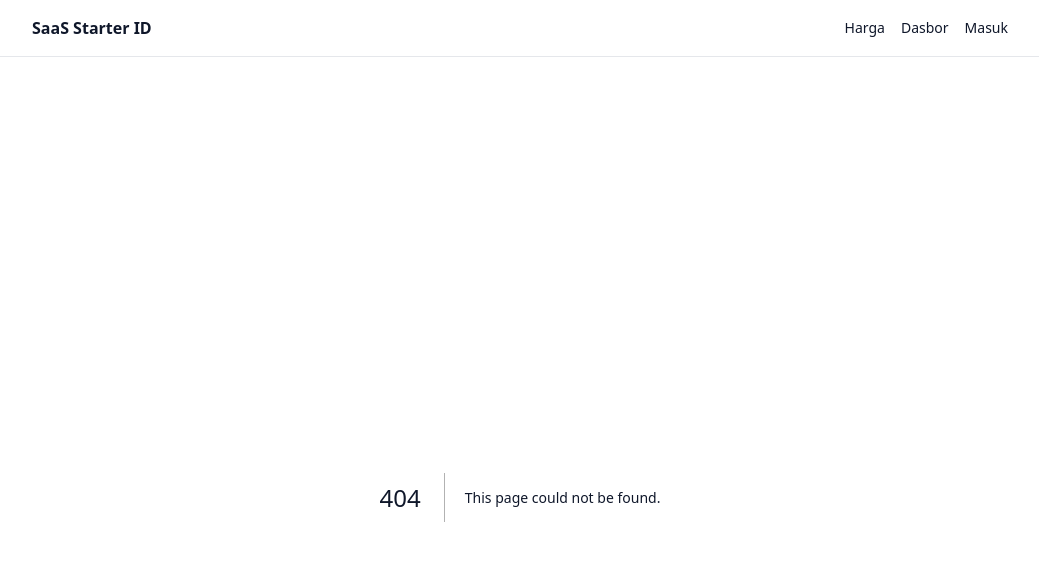
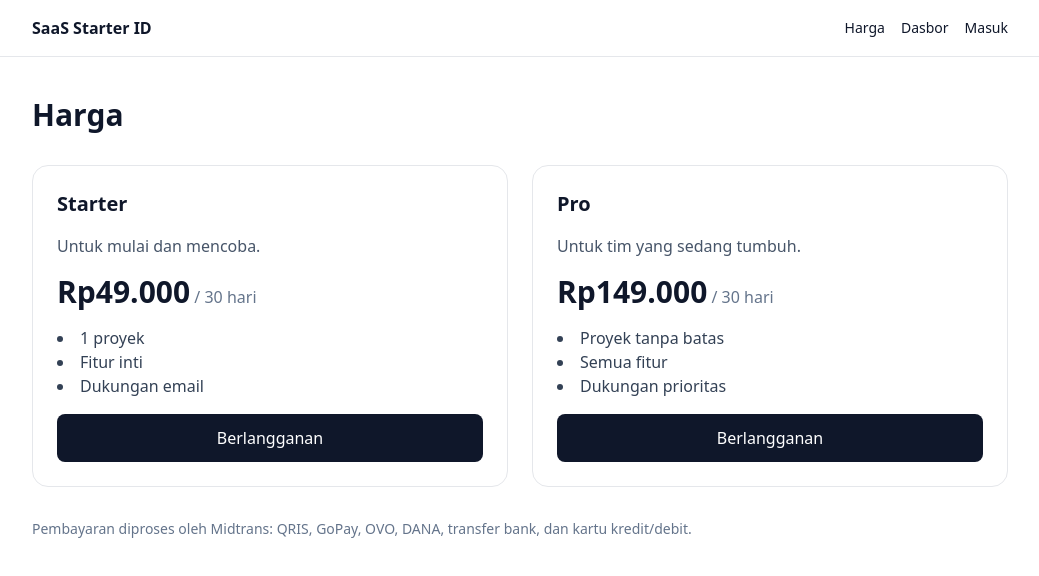
Before and after one commit to ryoangriawan96/saas-starter-id, a Next.js app: page /pricing in a window 1280 px wide. Before the commit this address had no page. Shown: the top 576 px of the page, without its empty margins (120-1159 px from the left). Built offline with nearby package versions, Linux system fonts and the light colour scheme.

Commit message:
Create PricingPage component to display plans
This component renders a pricing page displaying various plans with their details and a checkout button.

```diff
--- /dev/null
+++ b/src/app/pricing/page.tsx
@@ -0,0 +1,35 @@
+import { PLANS, formatIdr } from "@/lib/plans";
+import CheckoutButton from "@/components/CheckoutButton";
+
+export default function PricingPage() {
+  return (
+    <section className="space-y-8">
+      <h1 className="text-3xl font-bold">Harga</h1>
+      <div className="grid gap-6 md:grid-cols-2">
+        {PLANS.map((plan) => (
+          <div key={plan.id} className="space-y-4 rounded-2xl border p-6">
+            <h2 className="text-xl font-semibold">{plan.name}</h2>
+            <p className="text-slate-600">{plan.tagline}</p>
+            <p className="text-3xl font-bold">
+              {formatIdr(plan.priceIdr)}
+              <span className="text-base font-normal text-slate-500">
+                {" "}
+                / {plan.periodDays} hari
+              </span>
+            </p>
+            <ul className="list-inside list-disc text-slate-700">
+              {plan.features.map((f) => (
+                <li key={f}>{f}</li>
+              ))}
+            </ul>
+            <CheckoutButton planId={plan.id} />
+          </div>
+        ))}
+      </div>
+      <p className="text-sm text-slate-500">
+        Pembayaran diproses oleh Midtrans: QRIS, GoPay, OVO, DANA, transfer
+        bank, dan kartu kredit/debit.
+      </p>
+    </section>
+  );
+}
```
